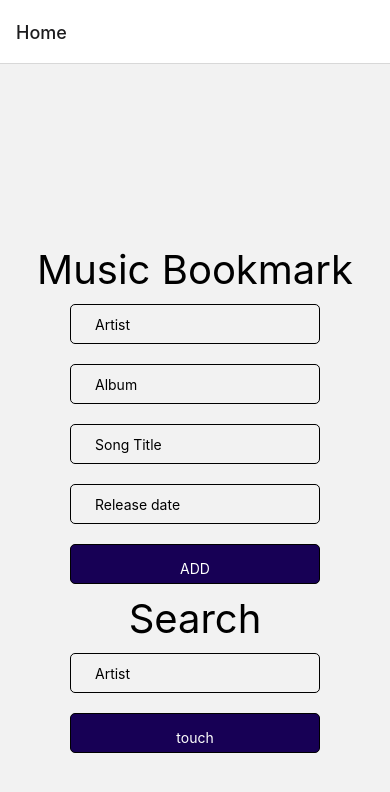
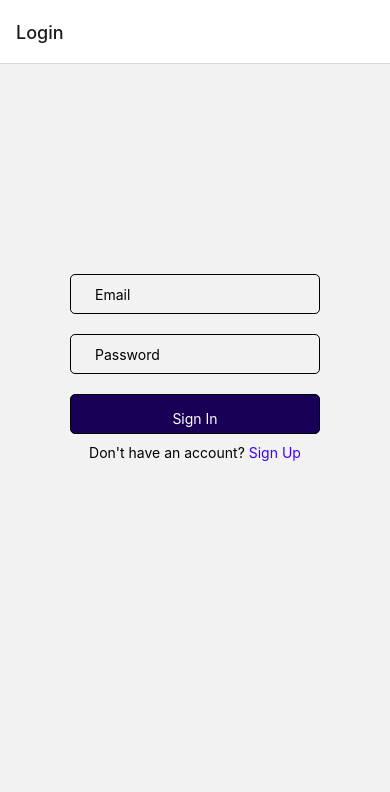
Before and after one commit to ThatoMahloko/mobile, a React Native app: screen / in a window 390 px wide. Shown: the top 792 px of the page. Built offline with nearby package versions, Linux system fonts and the light colour scheme; no server answers.

Commit message:
retrieve

```diff
--- a/App.js
+++ b/App.js
@@ -16,8 +16,8 @@ export default function App({ navigation  }) {
 
     <NavigationContainer>
       <Stack.Navigator initialRouteName="Login">
-        {/* <Stack.Screen name="Login" component={Login} /> */}
-        {/* <Stack.Screen name="SignUp" component={SignUp} /> */}
+        <Stack.Screen name="Login" component={Login} />
+        <Stack.Screen name="SignUp" component={SignUp} />
         <Stack.Screen name="Home" component={Home} />
       </Stack.Navigator>
     </NavigationContainer>
--- a/Pages/Home.jsx
+++ b/Pages/Home.jsx
@@ -42,11 +42,13 @@ const Home = () => {
 
     const handleFetchAndDisplayData = () => {
         //J3hZjam3n7SnffFZik7XuStiJ473
-
-        firebase.firestore().collection('data').doc("J3hZjam3n7SnffFZik7XuStiJ473").collection('albums').get().then((data)=>{
+alert("do stuff")
+        firebase.firestore().collection('data').doc(uid).collection('albums').get().then((data)=>{
             data.docs.forEach((item)=>{
                 console.log(item.data())
             })
+        }).catch((error)=>{
+            console.log(error)
         });
 
     }
```
